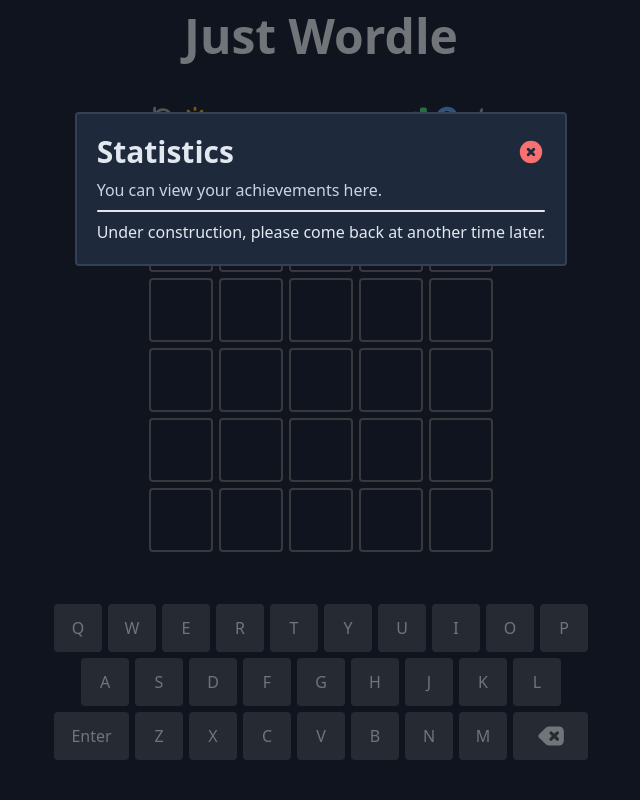
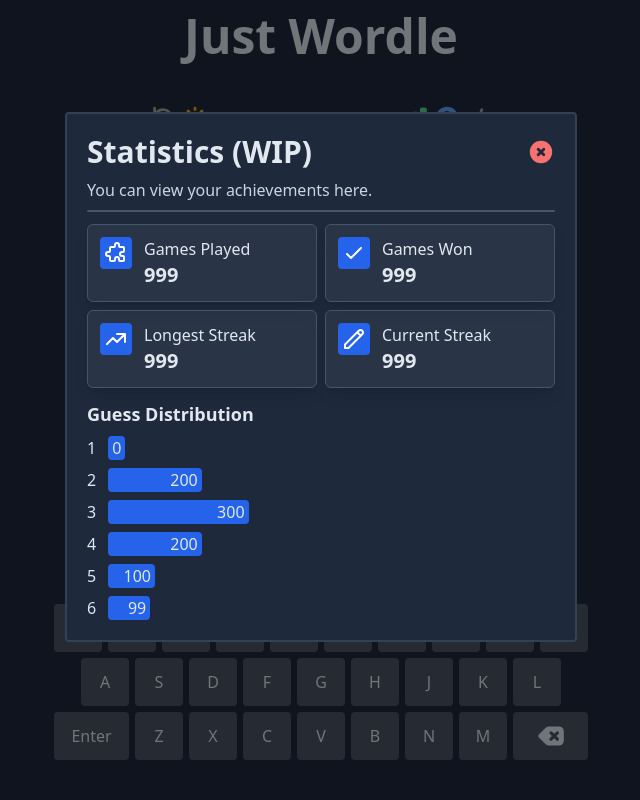
Before and after one commit to jma8774/Wordle-TypeScript, a React (Create React App) app: page / in a window 1280 px wide. Both pictures are taken after a click on the element 734 px from the left and 118 px from the top of the page. Shown: the top 800 px of the page, without its empty margins (319-959 px from the left). Built offline with nearby package versions, Linux system fonts and the light colour scheme.

Commit message:
feat: Stats skeleton done + MadeWithLove added

```diff
--- a/src/App.tsx
+++ b/src/App.tsx
@@ -9,6 +9,8 @@
   Stats,
   Confetti,
   Notification,
+  Divider,
+  MadeWithLove,
 } from "./components";
 import { useAppDispatch, useAppSelector } from "./redux/hooks";
 import {
@@ -24,7 +26,6 @@
 } from "./redux/batches";
 import { KEYS } from "./constants";
 import classNames from "classnames";
-import { resetModals } from "./redux/features/setting/settingSlice";
 
 const App = () => {
   console.log("App render");
@@ -92,13 +93,14 @@
             submitWord(dispatch, row, guesses, words.current, wordle)
           }
         />
-        <div className="flex flex-col items-center mt-10 bg-slate-900 rounded p-5">
+        {/* <div className="flex flex-col items-center mt-10 bg-slate-900 rounded p-5">
           <span className="font-bold text-red-500">DEBUG DATA</span>
           <span> status: {status}</span>
           <span> row: {row} </span>
           <span> col: {col} </span>
           <span> wordle: {wordle} </span>
-        </div>
+        </div> */}
+        <MadeWithLove />
       </div>
     </>
   );
--- a/src/components/Divider/index.tsx
+++ b/src/components/Divider/index.tsx
@@ -5,7 +5,7 @@
   pt?: number;
   pb?: number;
   width?: number;
-  color?: number;
+  color?: string;
 }
 
 const Divider = ({ pt, pb, width, color }: Props) => {
--- /dev/null
+++ b/src/components/MadeWithLove/index.tsx
@@ -0,0 +1,15 @@
+const MadeWithLove = () => {
+  return (
+    <div className="grow mt-28 mb-4 w-72 text-slate-200 text-center font-thin">
+      Made with ❤️ by
+      <span
+        onClick={() => window.open("https://github.com/jma8774", "_blank")}
+        className="hover:cursor-pointer hover:text-blue-400 text-slate-300"
+      >
+        {" @jma8774"}
+      </span>
+    </div>
+  );
+};
+
+export default MadeWithLove;
--- /dev/null
+++ b/src/components/Stats/DistributionCard.tsx
@@ -0,0 +1,41 @@
+const Bar = ({
+  row,
+  wins,
+  percent,
+}: {
+  row: number;
+  wins: number;
+  percent: number;
+}) => {
+  return (
+    <div className="flex gap-3">
+      <div>{row}</div>
+      <div
+        style={{ flexBasis: `${percent}%` }}
+        className="text-right rounded bg-blue-600 px-1"
+      >
+        {wins}
+      </div>
+    </div>
+  );
+};
+
+const DistributionCard = () => {
+  const totalWins = 999;
+  const distributions = [0, 200, 300, 200, 100, 99];
+  return (
+    <div className="flex flex-col gap-2 grow basis-full min-h-[120px] text-slate-200 mt-1">
+      <div className="text-lg font-semibold"> Guess Distribution </div>
+      {distributions.map((wins, idx) => (
+        <Bar
+          key={idx}
+          row={idx + 1}
+          wins={wins}
+          percent={Math.floor((wins / totalWins) * 100)}
+        />
+      ))}
+    </div>
+  );
+};
+
+export { DistributionCard };
--- /dev/null
+++ b/src/components/Stats/StatCard.tsx
@@ -0,0 +1,21 @@
+const StatCard = ({
+  Icon,
+  title,
+  body,
+}: {
+  Icon: JSX.Element;
+  title: string;
+  body?: string;
+}) => {
+  return (
+    <div className="flex grow gap-3 basis-full sm:basis-1/3 bg-slate-600/25 border border-slate-600 shadow-lg rounded-md p-3 min-h-[56px]">
+      {Icon}
+      <div className="grow">
+        <div className="font-normal"> {title} </div>
+        <div className="font-bold text-xl"> {body || "No body"} </div>
+      </div>
+    </div>
+  );
+};
+
+export { StatCard };
--- /dev/null
+++ b/src/components/Stats/StatIcons.tsx
@@ -0,0 +1,59 @@
+const SVGWrapper = ({ children }: { children: JSX.Element }) => {
+  return (
+    <svg
+      xmlns="http://www.w3.org/2000/svg"
+      className="h-8 w-8 stroke-white p-1 bg-blue-600 rounded"
+      fill="none"
+      viewBox="0 0 24 24"
+      strokeWidth={2}
+    >
+      {children}
+    </svg>
+  );
+};
+
+const PlayedIcon = () => {
+  return (
+    <SVGWrapper>
+      <path
+        strokeLinecap="round"
+        strokeLinejoin="round"
+        d="M11 4a2 2 0 114 0v1a1 1 0 001 1h3a1 1 0 011 1v3a1 1 0 01-1 1h-1a2 2 0 100 4h1a1 1 0 011 1v3a1 1 0 01-1 1h-3a1 1 0 01-1-1v-1a2 2 0 10-4 0v1a1 1 0 01-1 1H7a1 1 0 01-1-1v-3a1 1 0 00-1-1H4a2 2 0 110-4h1a1 1 0 001-1V7a1 1 0 011-1h3a1 1 0 001-1V4z"
+      />
+    </SVGWrapper>
+  );
+};
+
+const WonIcon = () => {
+  return (
+    <SVGWrapper>
+      <path strokeLinecap="round" strokeLinejoin="round" d="M5 13l4 4L19 7" />
+    </SVGWrapper>
+  );
+};
+
+const StreakIcon = () => {
+  return (
+    <SVGWrapper>
+      <path
+        strokeLinecap="round"
+        strokeLinejoin="round"
+        d="M13 7h8m0 0v8m0-8l-8 8-4-4-6 6"
+      />
+    </SVGWrapper>
+  );
+};
+
+const CurrentStreakIcon = () => {
+  return (
+    <SVGWrapper>
+      <path
+        strokeLinecap="round"
+        strokeLinejoin="round"
+        d="M15.232 5.232l3.536 3.536m-2.036-5.036a2.5 2.5 0 113.536 3.536L6.5 21.036H3v-3.572L16.732 3.732z"
+      />
+    </SVGWrapper>
+  );
+};
+
+export { PlayedIcon, WonIcon, StreakIcon, CurrentStreakIcon };
--- a/src/components/Stats/index.tsx
+++ b/src/components/Stats/index.tsx
@@ -1,18 +1,19 @@
-import classNames from "classnames";
 import React, { useRef } from "react";
 import useCloseOnClickOutside from "../../hooks/useCloseOnClickOutside";
 import { resetModals } from "../../redux/features/setting/settingSlice";
 import { useAppDispatch, useAppSelector } from "../../redux/hooks";
 import Divider from "../Divider";
 import { CloseIcon } from "../icons";
+import { DistributionCard } from "./DistributionCard";
+import { StatCard } from "./StatCard";
+import {
+  CurrentStreakIcon,
+  PlayedIcon,
+  StreakIcon,
+  WonIcon,
+} from "./StatIcons";
 
 interface Props {}
-
-const WrapText = (prop: { text: string; textColor?: string }) => {
-  const { text, textColor } = prop;
-  const divClass = classNames("max-w-fit", textColor);
-  return <div className={divClass}> {text} </div>;
-};
 
 const Stats = (props: Props) => {
   const dispatch = useAppDispatch();
@@ -25,22 +26,31 @@
   return (
     <div className="absolute bg-transparent w-screen h-screen z-10">
       <div
-        className="flex flex-col gap-2 border-2 border-slate-700 bg-slate-800 w-max mx-auto my-28 p-5 rounded text-slate-200 animate-modal"
+        className="flex flex-col gap-2 border-2 border-slate-700 bg-slate-800 max-w-sm sm:max-w-lg mx-auto my-28 p-5 rounded text-slate-200 animate-modal"
         ref={ref}
       >
         <span className="flex items-center">
-          <div className="grow font-bold text-3xl w-60">Statistics</div>
+          <div className="grow font-bold text-3xl w-60">Statistics (WIP)</div>
           <CloseIcon
             onClick={() => dispatch(resetModals())}
             className="h-6 w-6 sm:h-7 sm:w-7 fill-red-400 hover:fill-red-500"
           />
         </span>
-        <WrapText
-          text="You can view your achievements here."
-          textColor="text-slate-300"
-        />
+        <div className="text-slate-300">
+          You can view your achievements here.{" "}
+        </div>
         <Divider />
-        <WrapText text="Under construction, please come back at another time later." />
+        <div className="flex gap-2 flex-wrap mt-1">
+          <StatCard Icon={<PlayedIcon />} title="Games Played" body="999" />
+          <StatCard Icon={<WonIcon />} title="Games Won" body="999" />
+          <StatCard Icon={<StreakIcon />} title="Longest Streak" body="999" />
+          <StatCard
+            Icon={<CurrentStreakIcon />}
+            title="Current Streak"
+            body="999"
+          />
+          <DistributionCard />
+        </div>
       </div>
     </div>
   );
--- a/src/components/index.ts
+++ b/src/components/index.ts
@@ -7,3 +7,4 @@
 export { default as Confetti } from "./Confetti/index";
 export { default as Divider } from "./Divider/index";
 export { default as Notification } from "./Notification/index";
+export { default as MadeWithLove } from "./MadeWithLove/index";
--- a/src/redux/batches.ts
+++ b/src/redux/batches.ts
@@ -34,10 +34,7 @@
   return start + Math.floor(Math.random() * (end - start + 1));
 };
 
-export const newGame = (
-  dispatch: AppDispatchState,
-  answers: string[]
-): void => {
+const newGame = (dispatch: AppDispatchState, answers: string[]): void => {
   batch(() => {
     // Reset everything
     dispatch(resetGame());
@@ -50,7 +47,7 @@
   });
 };
 
-export const submitChar = (
+const submitChar = (
   dispatch: AppDispatchState,
   status: "ongoing" | "lose" | "win",
   ch: string
@@ -58,14 +55,14 @@
   if (status === "ongoing") dispatch(handleChar(ch));
 };
 
-export const submitBackspace = (
+const submitBackspace = (
   dispatch: AppDispatchState,
   status: "ongoing" | "lose" | "win"
 ): void => {
   if (status === "ongoing") dispatch(handleBackspace());
 };
 
-export const submitWord = (
+const submitWord = (
   dispatch: AppDispatchState,
   row: number,
   guesses: CharColor[][],
@@ -87,13 +84,12 @@
   });
 };
 
-export const handleHint = (
-  dispatch: AppDispatchState,
-  wordle: string
-): void => {
+const handleHint = (dispatch: AppDispatchState, wordle: string): void => {
   const offset = "#".repeat(WORDLE_LEN);
   dispatch(
     keyboardSubmit({ wordle: offset + wordle, curGuess: wordle + offset })
   );
   dispatch(openHint());
 };
+
+export { newGame, submitChar, submitBackspace, submitWord, handleHint };
```
